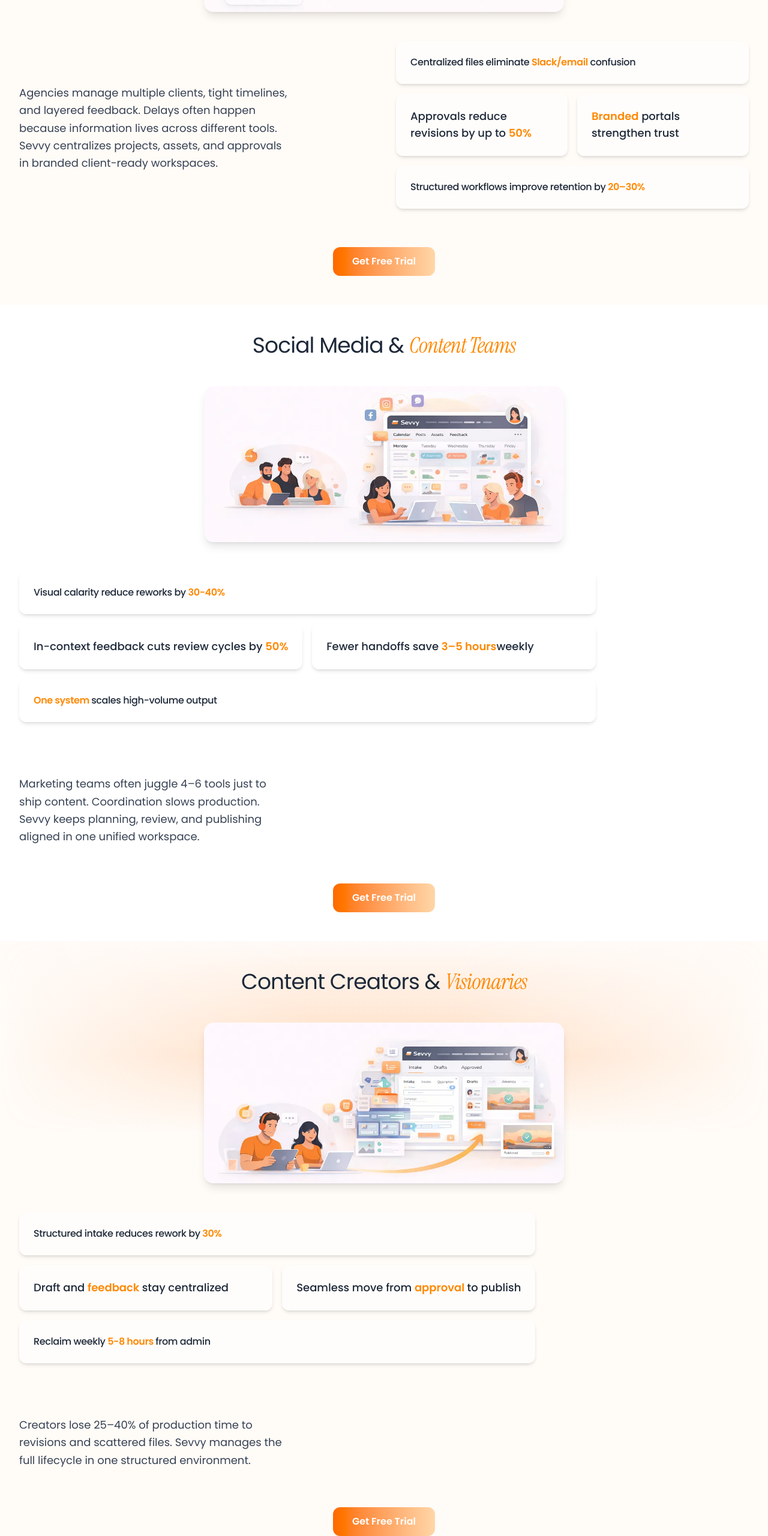
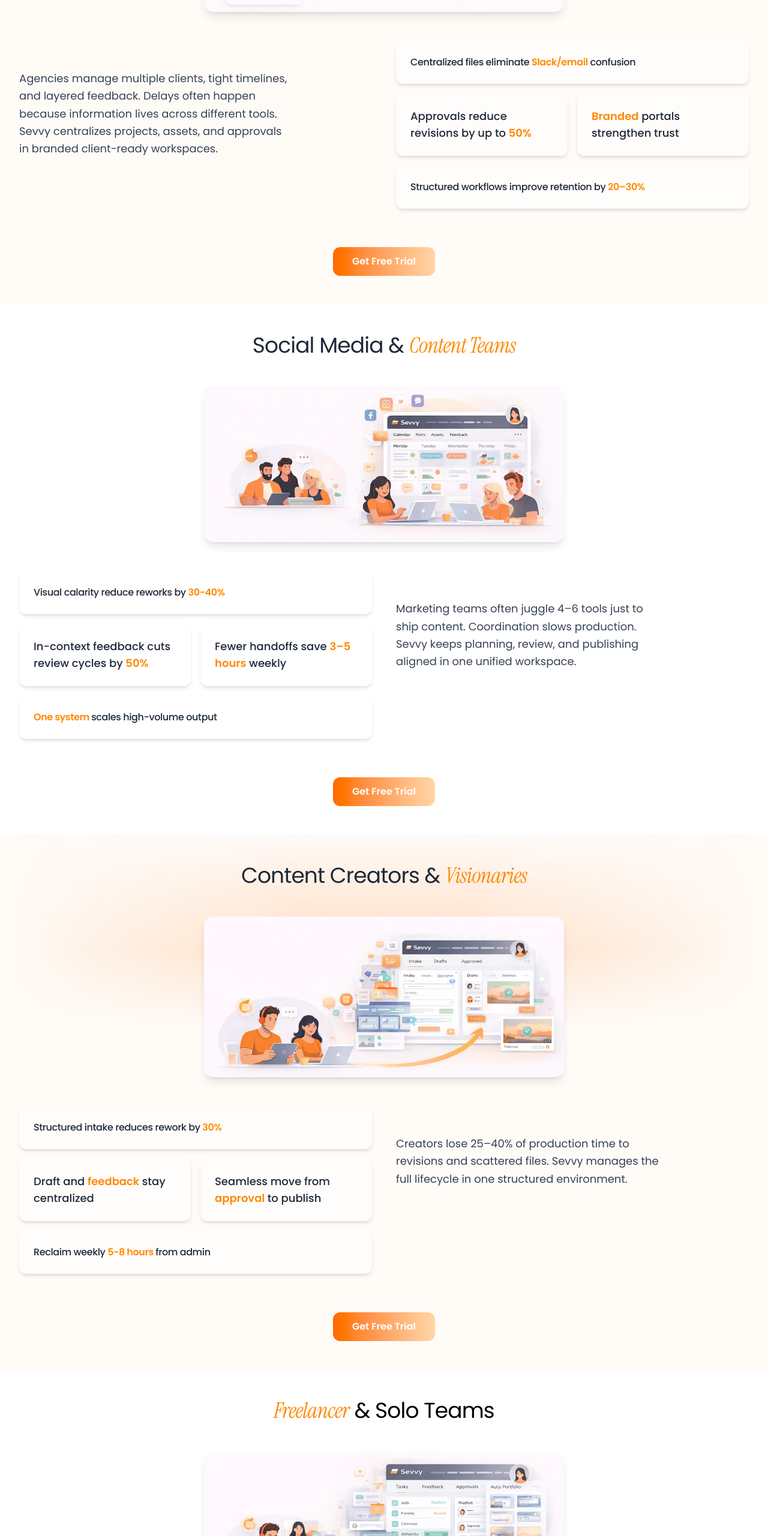
Before and after one commit to alihussnain1122/Sevvy, a React (Vite) app: page /about-us in a window 1280 px wide. Shown: the part 1385-3946 px from the top of the page at 60% size. Built offline with nearby package versions, Linux system fonts and the light colour scheme; the HTML template or start-up script is replaced by a standard one; a web font is replaced by a local one.

Commit message:
updates mobile design of page-4 sections

```diff
--- a/src/components/WhoisSevvy/Agency.jsx
+++ b/src/components/WhoisSevvy/Agency.jsx
@@ -60,7 +60,7 @@ const Agency = () => {
         {/* Bottom Content: Paragraph left, Cards right */}
         <div className="grid grid-cols-1 md:grid-cols-2 gap-10 items-start mb-16">
           {/* Paragraph - Left Side */}
-          <div className="flex items-center justify-center md:justify-start md:mt-18">
+          <div className="flex items-center justify-center md:justify-start md:mt-12">
             <p className="text-gray-700 text-base md:text-lg leading-relaxed max-w-md">
               Agencies manage multiple clients, tight timelines, and layered feedback. Delays often happen because information lives across different tools. Sevvy centralizes projects, assets, and approvals in branded client-ready workspaces.
             </p>
--- a/src/components/WhoisSevvy/ContentCreator.jsx
+++ b/src/components/WhoisSevvy/ContentCreator.jsx
@@ -30,23 +30,27 @@ const ContentCreator = () => {
       <div
         className="absolute top-0 left-0 right-0 h-80 pointer-events-none"
         style={{
-          background: 'linear-gradient(180deg, #fffaf7 0%, rgba(254, 154, 75, 0.3) 60%, transparent 100%)',
-          maskImage: 'linear-gradient(to right, transparent 0%, black 40%, black 60%, transparent 100%)',
-          WebkitMaskImage: 'linear-gradient(to right, transparent 0%, black 40%, black 60%, transparent 100%)'
+          background:
+            'linear-gradient(180deg, #fffaf7 0%, rgba(254, 154, 75, 0.3) 60%, transparent 100%)',
+          maskImage:
+            'linear-gradient(to right, transparent 0%, black 40%, black 60%, transparent 100%)',
+          WebkitMaskImage:
+            'linear-gradient(to right, transparent 0%, black 40%, black 60%, transparent 100%)'
         }}
       />
 
-      {/* Container */}
       <div className="relative max-w-7xl mx-auto px-4 sm:px-6 lg:px-8">
-        {/* Top Heading */}
+        {/* Heading */}
         <div className="text-center mb-12">
           <h2 className="text-2xl md:text-3xl lg:text-4xl tracking-tight">
             <span className="text-gray-800">Content Creators & </span>
-            <span className="text-orange-400 italic font-Instrument">Visionaries</span>
+            <span className="text-orange-400 italic font-Instrument">
+              Visionaries
+            </span>
           </h2>
         </div>
 
-        {/* Top Center Image */}
+        {/* Image */}
         <div className="flex justify-center mb-12">
           <div className="w-full max-w-[600px]">
             <img
@@ -57,30 +61,32 @@ const ContentCreator = () => {
           </div>
         </div>
 
-        {/* Bottom Content: Cards left, Paragraph right */}
-        <div className="flex flex-col md:grid-cols-2 gap-10 items-start mb-16">
-          {/* Feature Cards Grid - Left Side */}
-          {/* Feature Cards Grid - Left Side */}
+        {/* Bottom Content */}
+        <div className="grid grid-cols-1 md:grid-cols-2 gap-10 items-start mb-16">
+
+          {/* Feature Cards */}
           <div className="grid grid-cols-2 gap-4 order-2 md:order-1">
             {features.map((feature, index) => {
-    // Pehla (0) aur Aakhri (3) card full width lega
-    const isFullWidth = index === 0 || index === features.length - 1;
+              const isFullWidth =
+                index === 0 || index === features.length - 1;
 
               return (
                 <div
                   key={index}
                   className={`bg-white/50 rounded-xl shadow-md p-6 hover:shadow-lg hover:-translate-y-1 transition-all duration-300
-          ${isFullWidth ? "col-span-2" : "col-span-1"}`}
+                  ${isFullWidth ? 'col-span-2' : 'col-span-1'}`}
                 >
                   <p
                     className={
-            (index === 0 || index === 3)
-              ? "text-sm md:text-base text-gray-800 font-medium tracking-tight"
-              : "text-base md:text-lg text-gray-800 font-medium"
+                      index === 0 || index === 3
+                        ? 'text-sm md:text-base text-gray-800 font-medium tracking-tight'
+                        : 'text-base md:text-lg text-gray-800 font-medium'
                     }
                   >
                     {feature.text}
-          <span className="text-orange-400 font-semibold"> {feature.highlight}</span>
+                    <span className="text-orange-400 font-semibold">
+                      {feature.highlight}
+                    </span>
                     {feature.suffix}
                   </p>
                 </div>
@@ -88,19 +94,19 @@ const ContentCreator = () => {
             })}
           </div>
 
-          {/* Paragraph - Right Side */}
+          {/* Paragraph */}
           <div className="flex items-center justify-center md:justify-start md:mt-12 order-1 md:order-2">
             <p className="text-gray-700 text-base md:text-lg leading-relaxed max-w-md">
-              Creators lose 25–40% of production time to revisions and scattered files. Sevvy manages the full lifecycle in one structured environment.
+              Creators lose 25–40% of production time to revisions and scattered
+              files. Sevvy manages the full lifecycle in one structured
+              environment.
             </p>
           </div>
         </div>
 
-        {/* Bottom CTA Button */}
+        {/* CTA */}
         <div className="flex justify-center">
-          <button
-            className="bg-gradient-to-r from-orange-500 to-orange-200 text-white font-semibold px-8 py-3 rounded-xl cursor-pointer"
-          >
+          <button className="bg-gradient-to-r from-orange-500 to-orange-200 text-white font-semibold px-8 py-3 rounded-xl cursor-pointer">
             Get Free Trial
           </button>
         </div>
--- a/src/components/WhoisSevvy/Media.jsx
+++ b/src/components/WhoisSevvy/Media.jsx
@@ -15,7 +15,7 @@ const SocialMedia = () => {
     {
       text: 'Fewer handoffs save ',
       highlight: '3–5 hours',
-      suffix: 'weekly'
+      suffix: ' weekly'
     },
     {
       text: '',
@@ -26,15 +26,15 @@ const SocialMedia = () => {
 
   return (
     <section className="relative py-12 overflow-hidden">
+      <div className="relative max-w-7xl mx-auto px-4 sm:px-6 lg:px-8">
 
-
-      {/* Container */}
-      <div className="relative max-w-7xl mx-auto px-4 sm:px-6 lg:px-8">
         {/* Top Heading */}
         <div className="text-center mb-12">
           <h2 className="text-2xl md:text-3xl lg:text-4xl tracking-tight">
             <span className="text-gray-800">Social Media & </span>
-            <span className="text-orange-400 italic font-Instrument">Content Teams</span>
+            <span className="text-orange-400 italic font-Instrument">
+              Content Teams
+            </span>
           </h2>
         </div>
 
@@ -49,30 +49,32 @@ const SocialMedia = () => {
           </div>
         </div>
 
-        {/* Bottom Content: Cards left, Paragraph right */}
-        <div className="flex flex-col md:grid-cols-2 gap-10 items-start mb-16">
-          {/* Feature Cards Grid - Left Side */}
-          {/* Feature Cards Grid - Left Side */}
+        {/* Bottom Content */}
+        <div className="grid grid-cols-1 md:grid-cols-2 gap-10 items-start mb-16">
+
+          {/* Feature Cards - Left Side */}
           <div className="grid grid-cols-2 gap-4 order-2 md:order-1">
             {features.map((feature, index) => {
-    // Pehla (0) aur Aakhri (3) card full width lega
-    const isFullWidth = index === 0 || index === features.length - 1;
+              const isFullWidth =
+                index === 0 || index === features.length - 1;
 
               return (
                 <div
                   key={index}
                   className={`bg-white/50 rounded-xl shadow-md p-6 hover:shadow-lg hover:-translate-y-1 transition-all duration-300
-          ${isFullWidth ? "col-span-2" : "col-span-1"}`}
+                  ${isFullWidth ? 'col-span-2' : 'col-span-1'}`}
                 >
                   <p
                     className={
-            (index === 0 || index === 3)
-              ? "text-sm md:text-base text-gray-800 font-medium tracking-tight"
-              : "text-base md:text-lg text-gray-800 font-medium"
+                      index === 0 || index === 3
+                        ? 'text-sm md:text-base text-gray-800 font-medium tracking-tight'
+                        : 'text-base md:text-lg text-gray-800 font-medium'
                     }
                   >
                     {feature.text}
-          <span className="text-orange-400 font-semibold"> {feature.highlight}</span>
+                    <span className="text-orange-400 font-semibold">
+                      {feature.highlight}
+                    </span>
                     {feature.suffix}
                   </p>
                 </div>
@@ -83,16 +85,16 @@ const SocialMedia = () => {
           {/* Paragraph - Right Side */}
           <div className="flex items-center justify-center md:justify-start md:mt-12 order-1 md:order-2">
             <p className="text-gray-700 text-base md:text-lg leading-relaxed max-w-md">
-              Marketing teams often juggle 4–6 tools just to ship content. Coordination slows production. Sevvy keeps planning, review, and publishing aligned in one unified workspace.
+              Marketing teams often juggle 4–6 tools just to ship content.
+              Coordination slows production. Sevvy keeps planning, review,
+              and publishing aligned in one unified workspace.
             </p>
           </div>
         </div>
 
-        {/* Bottom CTA Button */}
+        {/* CTA */}
         <div className="flex justify-center">
-          <button
-            className="bg-gradient-to-r from-orange-500 to-orange-200 text-white font-semibold px-8 py-3 rounded-xl cursor-pointer"
-          >
+          <button className="bg-gradient-to-r from-orange-500 to-orange-200 text-white font-semibold px-8 py-3 rounded-xl cursor-pointer">
             Get Free Trial
           </button>
         </div>
```
Also changed, not shown: src/components/WhoisSevvy/Freelancer.jsx (+29 -26 lines). Lines whose indentation alone changed are shown as unchanged.
